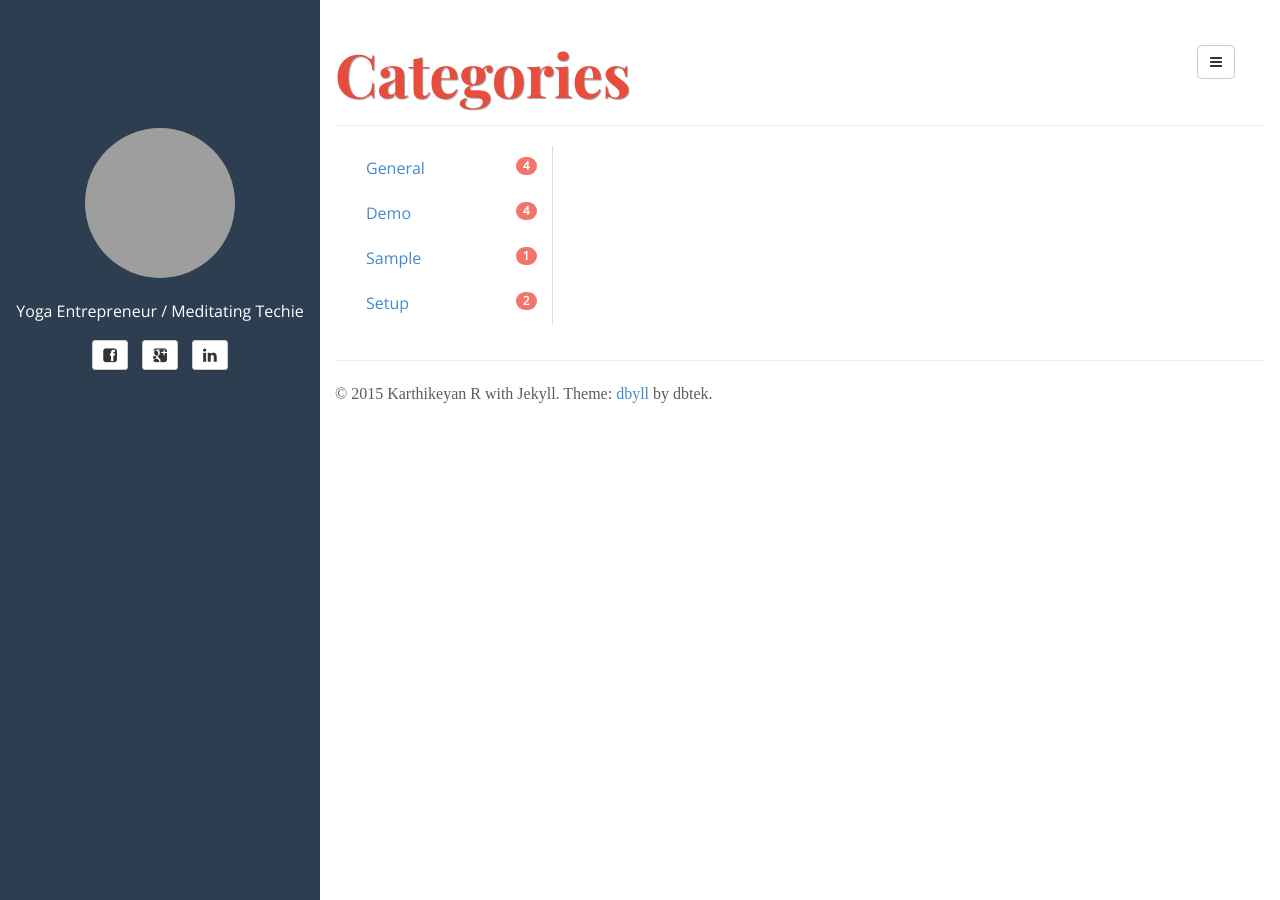
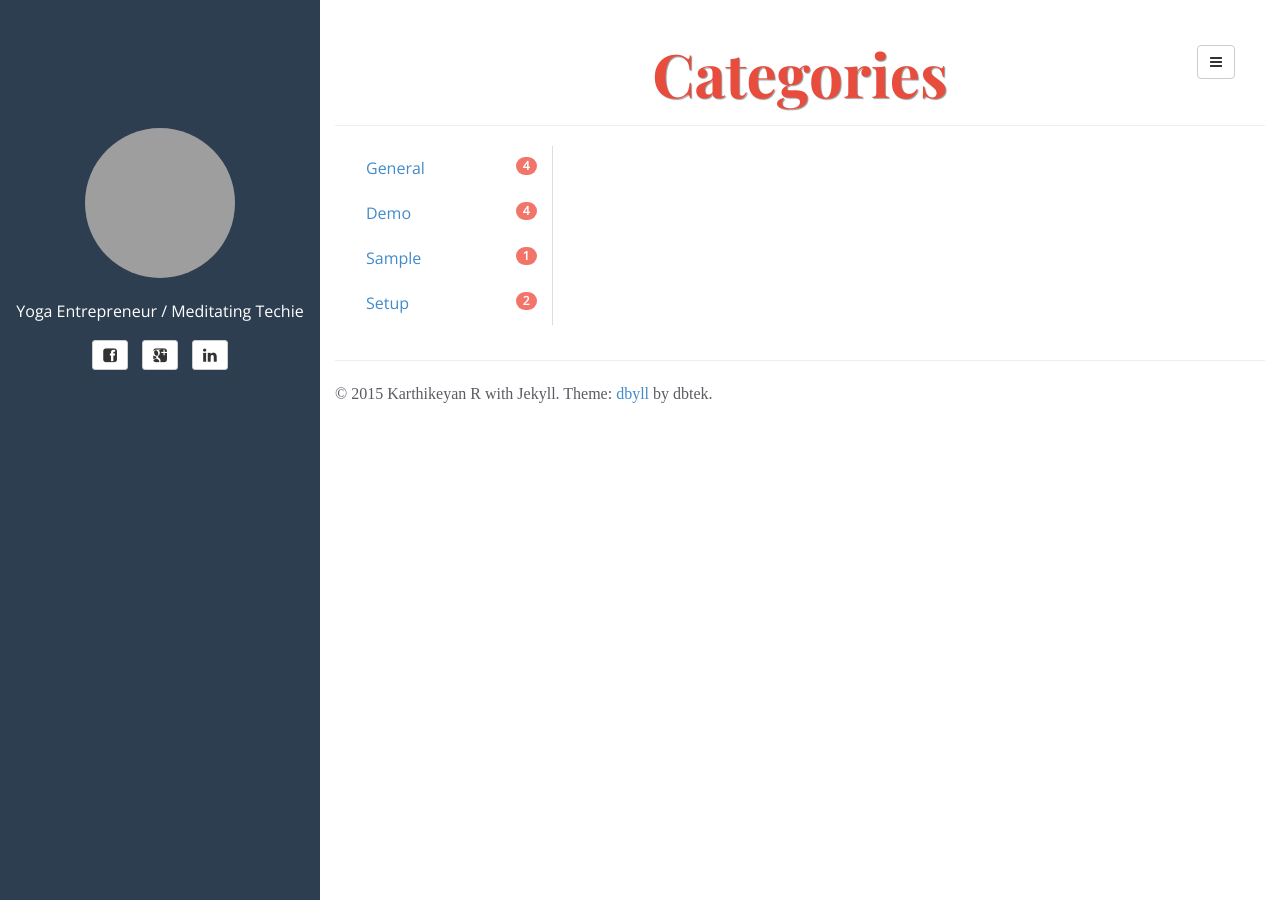
Before and after one commit to ramnathk/krkme, a Jekyll site: the page built from categories.html, in a window 1280 px wide. Built offline with Jekyll 4.4.1, drawn with Linux system fonts in a browser that asks for light colours; some web fonts are replaced; grey boxes are pictures that could not be loaded.

Commit message:
Update style.css

```diff
--- a/assets/css/style.css
+++ b/assets/css/style.css
@@ -116,7 +116,7 @@ article.home div a:hover, article.home pre a:hover { color: #2c3e50; text-decora
 article img { max-width: 100%; }
 
 h1,h2,h3,h4,h5,h6 { font-family: 'Playfair Display', serif;  font-weight: 700;}
-h1 { font-size: 6rem; }
+h1 { font-size: 6rem; text-align: center; }
 h2 { font-size: 3rem;}
 h2 { font-size: 2.4rem;}
 article.home h1,
```
